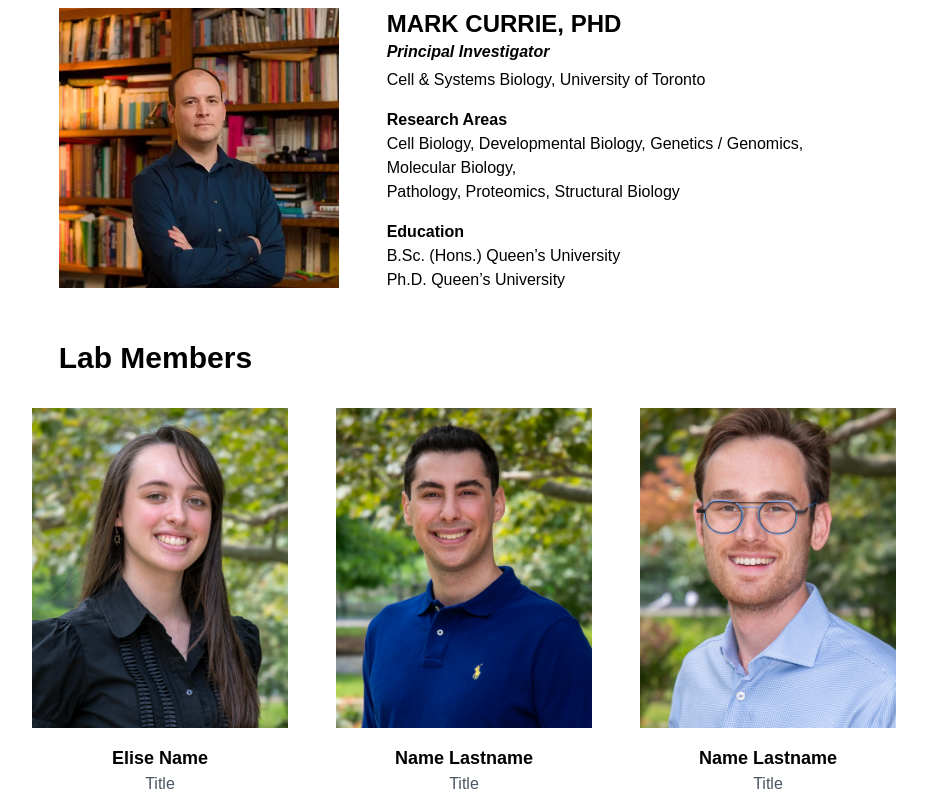
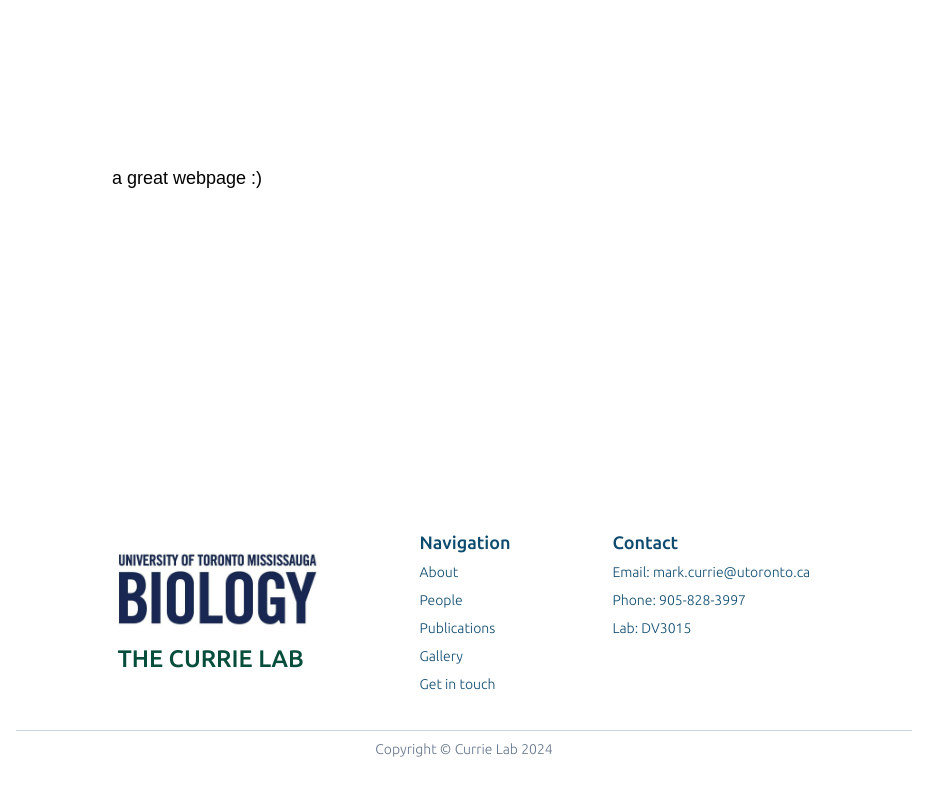
Before and after one commit to lilakat/currie-lab-v2, a Next.js app: page /people in a window 1280 px wide. Shown: the part 180-980 px from the top of the page, without its empty margins (176-1103 px from the left). Built offline with nearby package versions, Linux system fonts and the light colour scheme.

Commit message:
removed unused imports

```diff
--- a/app/components/navigation/navbar/index.tsx
+++ b/app/components/navigation/navbar/index.tsx
@@ -1,6 +1,5 @@
 import React from "react";
 import Link from "next/link";
-import Image from "next/image";
 import { usePathname } from "next/navigation";
 
 const Navbar = ({ toggle }: { toggle: () => void }) => {
--- a/app/gallery/page.tsx
+++ b/app/gallery/page.tsx
@@ -1,9 +1,7 @@
 import React from "react";
-import Link from "next/link";
-import Image from "next/image";
 
 export default function Gallery() {
   return (
-    <div className="text-lg p-72 text-black">:)</div>
+    <div className="text-lg p-72 text-black">look at all the beautiful images :)</div>
   );
 }
--- a/app/people/page.tsx
+++ b/app/people/page.tsx
@@ -1,96 +1,7 @@
-import Image from "next/image";
-
-const labMembers = [
-    {
-        name: "Elise Name",
-        title: "Title",
-        image: "/images/Elise.jpg",
-    },
-    {
-        name: "Name Lastname",
-        title: "Title",
-        image: "/images/JUN_1004 copy.jpg",
-    },
-    {
-        name: "Name Lastname",
-        title: "Title",
-        image: "/images/JUN_1014 copy[17691].jpg",
-    },
-    {
-        name: "Name Lastname",
-        title: "Title",
-        image: "/images/JUN_1033 copy.jpg",
-    },
-    {
-        name: "Name Lastname",
-        title: "Title",
-        image: "/images/JUN_1040 copy.jpg",
-    },
-    {
-        name: "Name Lastname",
-        title: "Title",
-        image: "/images/JUN_1055 copy.jpg",
-    },
-];
+import React from "react";
 
 export default function People() {
-    return (
-        <div className="flex flex-col items-center p-8 text-black">
-            <h2 className="w-2/3 text-3xl font-semibold mt-4 text-left">Principal Investigator</h2>
-            <div className="flex items-start space-x-6 py-12 w-2/3">
-                <Image
-                    src="/images/Currie resized.jpg.jfif"
-                    alt="Mark Currie"
-                    width="280"
-                    height="280"
-                    className="mr-6 float-left"
-                />
-                <div className="">
-                    <h2 className="text-2xl font-bold uppercase">
-                        Mark Currie, PhD
-                    </h2>
-                    <p className="font-semibold italic">Principal Investigator</p>
-                    <p className="mt-1">
-                        Cell & Systems Biology, University of Toronto
-                    </p>
-
-                    <div className="mt-4">
-                        <h3 className="font-bold">Research Areas</h3>
-                        <p className="">
-                            Cell Biology, Developmental Biology, Genetics / Genomics, Molecular Biology, <br />Pathology, Proteomics, Structural Biology
-                        </p>
-                    </div>
-
-                    <div className="mt-4">
-                        <h3 className="font-bold">Education</h3>
-                        <p className="">
-                            B.Sc. (Hons.) Queen’s University
-                        </p>
-                        <p className="">
-                            Ph.D. Queen’s University
-                        </p>
-                    </div>
-                </div>
-            </div>
-            <h1 className="w-2/3 text-3xl font-semibold mb-8 text-left">Lab Members</h1>
-
-            <div className="grid grid-cols-1 sm:grid-cols-2 lg:grid-cols-3 gap-12">
-                {labMembers.map((member, index) => (
-                    <div key={index} className="flex flex-col items-center text-center">
-                        <div className="w-64 h-80 relative mb-4">
-                            <Image
-                                src={member.image}
-                                alt={`${member.name} photo`}
-                                layout="fill"
-                                objectFit="cover"
-                                className=""
-                            />
-                        </div>
-                        <h2 className="text-lg font-semibold">{member.name}</h2>
-                        <p className="text-gray-600">{member.title}</p>
-                    </div>
-                ))}
-            </div>
-        </div>
-    );
+  return (
+    <div className="text-lg p-72 text-black">a great webpage :)</div>
+  );
 }
--- a/app/publications/page.tsx
+++ b/app/publications/page.tsx
@@ -1,6 +1,5 @@
 import React from "react";
 import Link from "next/link";
-import Image from "next/image";
 
 export default function Publications() {
     return (<>
```
